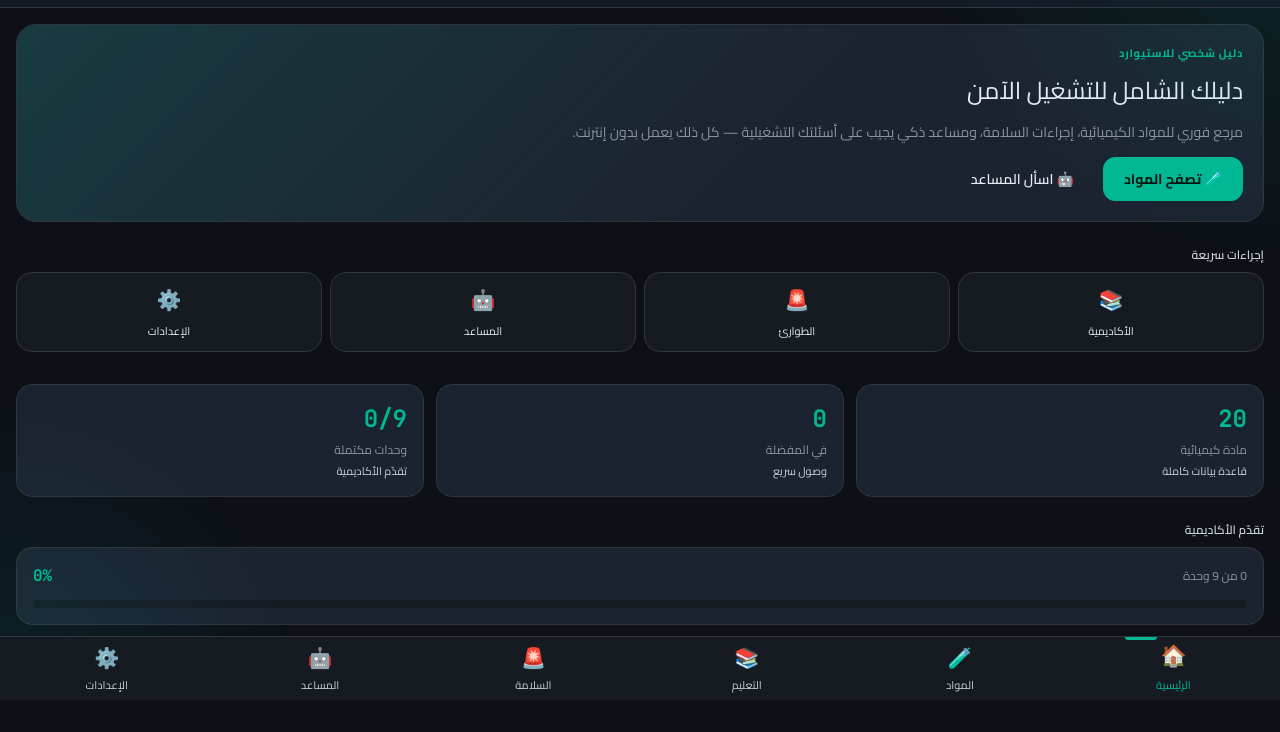
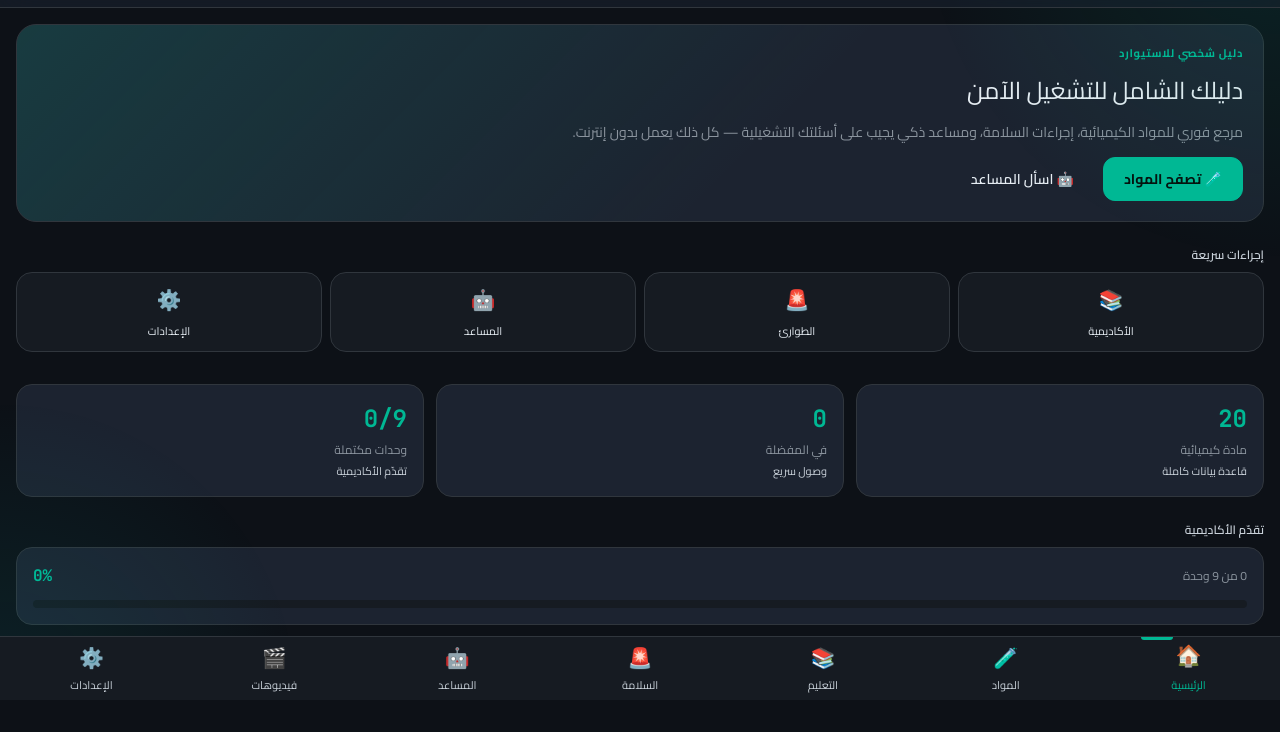
Before and after one commit to SamySalamaH/ecolab-guide-dev, a plain HTML site: page index.html in a window 1280 px wide. Shown: the part 100-832 px from the top of the page. Drawn offline with Linux system fonts and the light colour scheme.

Commit message:
Add Videos link to bottom nav (opens videos-preview)

```diff
--- a/index.html
+++ b/index.html
@@ -152,6 +152,11 @@
       <span class="bottom-nav__icon" aria-hidden="true">🤖</span>
       <span>المساعد</span>
     </button>
+    <a class="bottom-nav__item" href="videos-preview/" aria-current="false" style="text-decoration:none">
+      <span class="bottom-nav__indicator" aria-hidden="true"></span>
+      <span class="bottom-nav__icon" aria-hidden="true">🎬</span>
+      <span>فيديوهات</span>
+    </a>
     <button class="bottom-nav__item" type="button" data-nav-target="settings" aria-current="false">
       <span class="bottom-nav__indicator" aria-hidden="true"></span>
       <span class="bottom-nav__icon" aria-hidden="true">⚙️</span>
```
